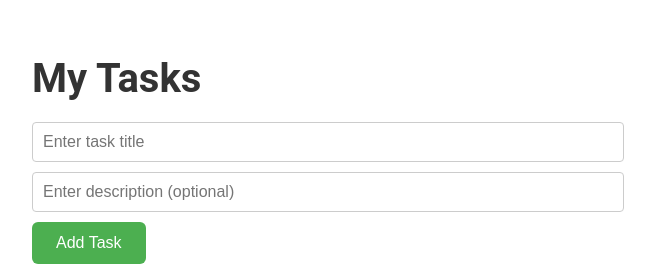
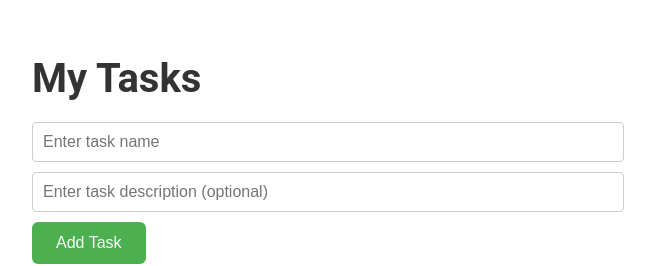
Before and after one commit to sranjan-git/enhanced-todo-list, a React (Create React App) app: page / in a window 1280 px wide. Shown: the top 266 px of the page, without its empty margins (308-963 px from the left). Built offline with nearby package versions, Linux system fonts and the light colour scheme.

Commit message:
Update TodoList.tsx

```diff
--- a/src/pages/TodoList.tsx
+++ b/src/pages/TodoList.tsx
@@ -108,7 +108,7 @@ const TodoList: React.FC = () => {
       <input
         className="wFull"
         type="text"
-        placeholder="Enter task title"
+        placeholder="Enter task name"
         value={newTaskTitle}
         onChange={(e) => setNewTaskTitle(e.target.value)}
       />
@@ -116,7 +116,7 @@ const TodoList: React.FC = () => {
       <input
         className="wFull"
         type="text"
-        placeholder="Enter description (optional)"
+        placeholder="Enter task description (optional)"
         value={newTaskDescription}
         onChange={(e) => setNewTaskDescription(e.target.value)}
       />
```
